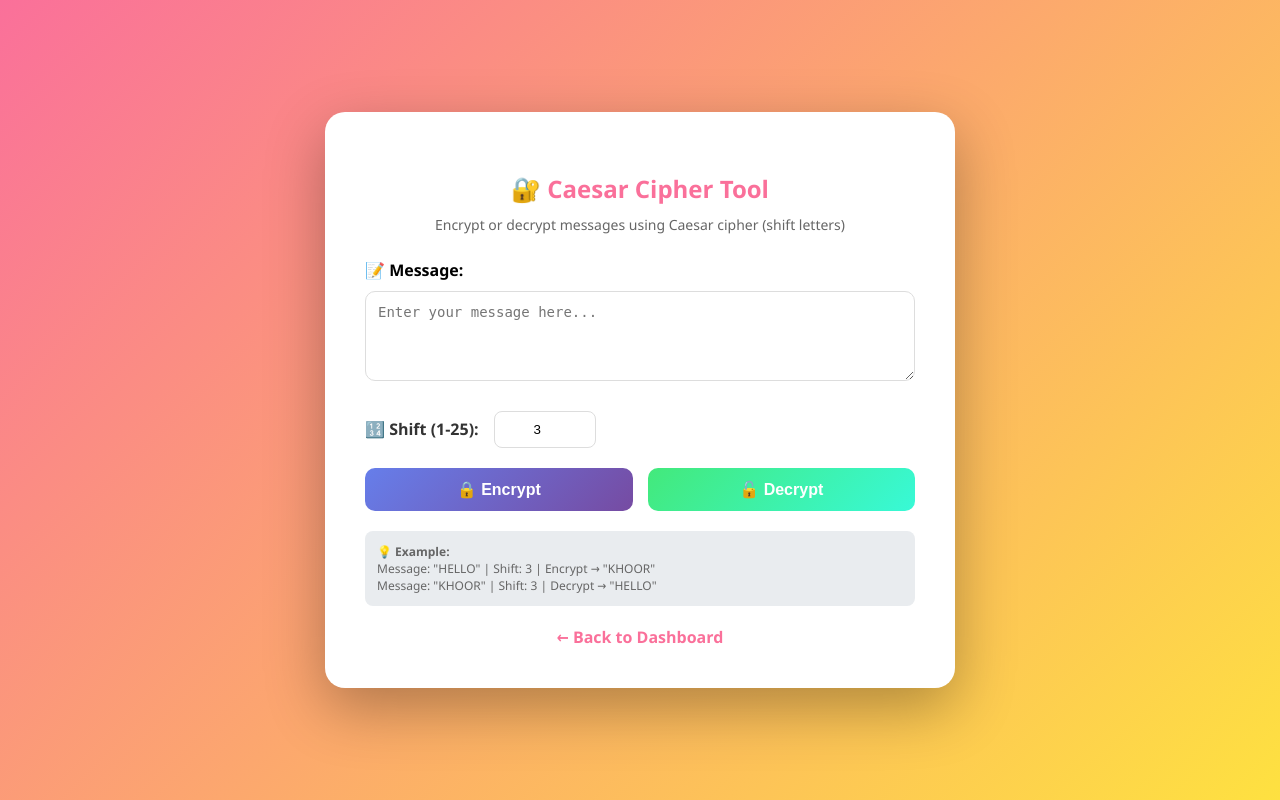
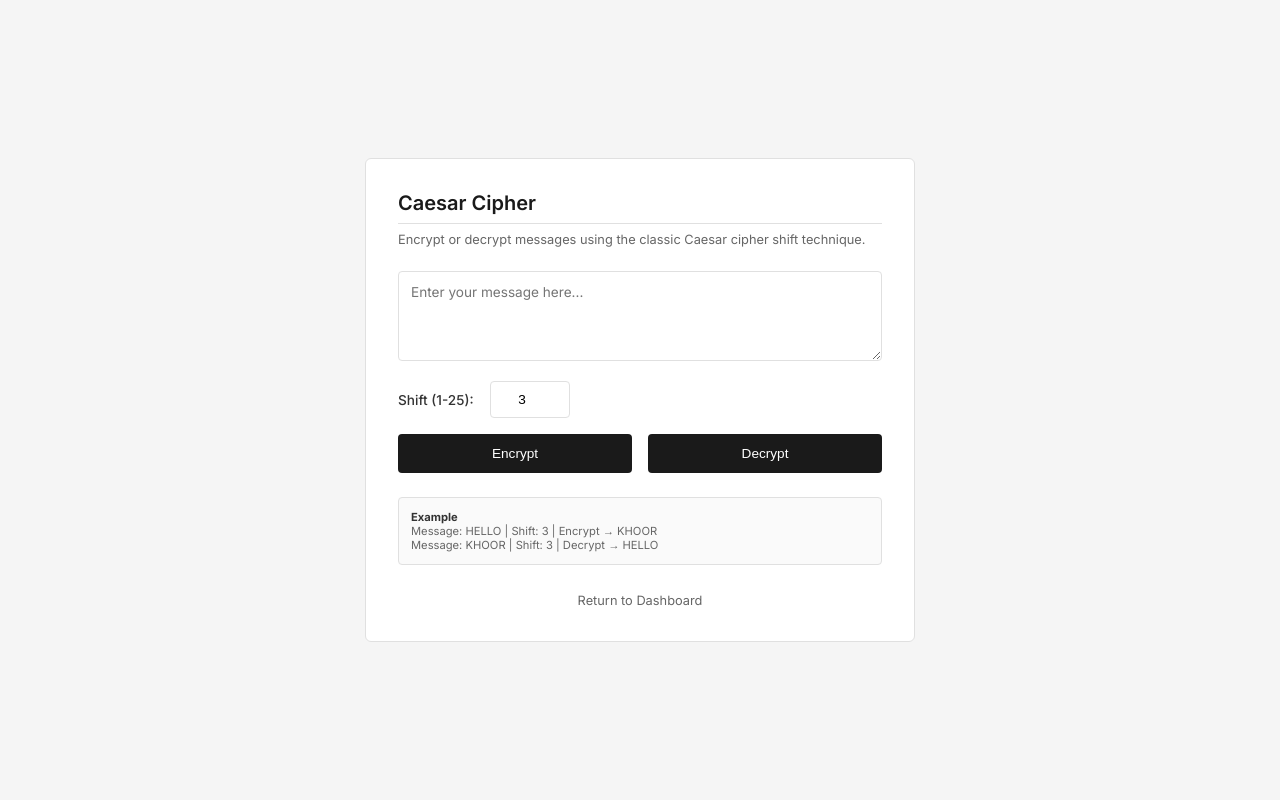
Before and after one commit to f2024408280-blip/Cyber-Sheild-Open-Source-Software-Development-Project, a Flask app: page /cipher in a window 1280 px wide. Run offline with Flask 3, Linux system fonts and the light colour scheme.

Commit message:
Caesar Cipher

```diff
--- a/templates/cipher.html
+++ b/templates/cipher.html
@@ -4,165 +4,203 @@
     <meta charset="UTF-8">
     <meta name="viewport" content="width=device-width, initial-scale=1.0">
     <title>Caesar Cipher - CyberShield</title>
+    <link href="https://fonts.googleapis.com/css2?family=Inter:wght@300;400;500;600;700&display=swap" rel="stylesheet">
     <style>
+        * {
+            margin: 0;
+            padding: 0;
+            box-sizing: border-box;
+        }
+
         body {
-            font-family: 'Segoe UI', Tahoma, Geneva, Verdana, sans-serif;
-            background: linear-gradient(135deg, #fa709a, #fee140);
+            font-family: 'Inter', sans-serif;
+            background: #f5f5f5;
+            color: #1a1a1a;
             min-height: 100vh;
-            margin: 0;
             display: flex;
             justify-content: center;
             align-items: center;
+            padding: 2rem;
         }
+
         .container {
-            background: white;
-            padding: 40px;
-            border-radius: 20px;
-            width: 550px;
-            box-shadow: 0 20px 60px rgba(0,0,0,0.3);
+            max-width: 550px;
+            width: 100%;
+            background: #ffffff;
+            border: 1px solid #e0e0e0;
+            border-radius: 6px;
+            padding: 2rem;
         }
+
         h2 {
-            text-align: center;
-            color: #fa709a;
-            margin-bottom: 10px;
+            font-size: 1.25rem;
+            font-weight: 600;
+            margin-bottom: 0.5rem;
+            padding-bottom: 0.5rem;
+            border-bottom: 1px solid #e0e0e0;
         }
+
         .description {
-            text-align: center;
+            font-size: 0.8rem;
             color: #666;
-            margin-bottom: 25px;
-            font-size: 14px;
+            margin-bottom: 1.5rem;
         }
+
         textarea {
             width: 100%;
-            padding: 12px;
-            margin: 10px 0;
-            border: 1px solid #ddd;
-            border-radius: 10px;
-            box-sizing: border-box;
-            font-size: 14px;
-            font-family: monospace;
+            padding: 0.75rem;
+            margin-bottom: 1rem;
+            border: 1px solid #e0e0e0;
+            border-radius: 4px;
+            font-size: 0.85rem;
+            font-family: 'Inter', monospace;
             resize: vertical;
         }
-        .shift-container {
+
+        textarea:focus {
+            outline: none;
+            border-color: #1a1a1a;
+        }
+
+        .shift-group {
             display: flex;
             align-items: center;
-            gap: 15px;
-            margin: 15px 0;
+            gap: 1rem;
+            margin-bottom: 1rem;
         }
-        .shift-container label {
-            font-weight: bold;
+
+        .shift-group label {
+            font-size: 0.85rem;
+            font-weight: 500;
             color: #333;
         }
+
         input[type="number"] {
-            padding: 10px;
-            border: 1px solid #ddd;
-            border-radius: 8px;
             width: 80px;
+            padding: 0.6rem;
+            border: 1px solid #e0e0e0;
+            border-radius: 4px;
+            font-size: 0.85rem;
             text-align: center;
         }
-        .buttons {
+
+        input[type="number"]:focus {
+            outline: none;
+            border-color: #1a1a1a;
+        }
+
+        .button-group {
             display: flex;
-            gap: 15px;
-            margin: 20px 0;
+            gap: 1rem;
+            margin: 1rem 0;
         }
+
         button {
             flex: 1;
-            padding: 12px;
+            padding: 0.75rem;
+            background: #1a1a1a;
+            color: #ffffff;
             border: none;
-            border-radius: 10px;
+            border-radius: 4px;
+            font-size: 0.85rem;
+            font-weight: 500;
             cursor: pointer;
-            font-size: 16px;
-            font-weight: bold;
-            transition: transform 0.2s;
         }
+
         button:hover {
-            transform: scale(1.02);
+            background: #333;
         }
-        .btn-encrypt {
-            background: linear-gradient(135deg, #667eea, #764ba2);
-            color: white;
+
+        .result-box {
+            margin-top: 1.5rem;
+            padding: 1rem;
+            background: #fafafa;
+            border: 1px solid #e0e0e0;
+            border-radius: 4px;
         }
-        .btn-decrypt {
-            background: linear-gradient(135deg, #43e97b, #38f9d7);
-            color: white;
+
+        .result-box h4 {
+            font-size: 0.7rem;
+            font-weight: 600;
+            margin-bottom: 0.5rem;
+            color: #666;
+            text-transform: uppercase;
+            letter-spacing: 0.5px;
         }
-        .result {
-            margin-top: 25px;
-            padding: 20px;
-            border-radius: 10px;
-            background: #f8f9fa;
-            border-left: 4px solid #fa709a;
+
+        .result-box p {
+            font-family: monospace;
+            font-size: 0.9rem;
+            word-break: break-all;
+            color: #1a1a1a;
         }
-        .result h4 {
-            margin: 0 0 10px 0;
+
+        .example {
+            margin-top: 1.5rem;
+            padding: 0.75rem;
+            background: #fafafa;
+            border: 1px solid #e0e0e0;
+            border-radius: 4px;
+            font-size: 0.7rem;
+            color: #666;
+        }
+
+        .example strong {
             color: #333;
         }
-        .result p {
-            margin: 0;
-            word-break: break-all;
-            font-size: 16px;
-            font-family: monospace;
-            color: #555;
+
+        .nav-link {
+            text-align: center;
+            margin-top: 1.5rem;
         }
-        .example {
-            background: #e9ecef;
-            padding: 12px;
-            border-radius: 8px;
-            margin-top: 20px;
-            font-size: 12px;
+
+        .nav-link a {
             color: #666;
+            text-decoration: none;
+            font-size: 0.8rem;
         }
-        .back {
-            text-align: center;
-            margin-top: 20px;
-        }
-        .back a {
-            color: #fa709a;
-            text-decoration: none;
-            font-weight: bold;
-        }
-        .back a:hover {
-            text-decoration: underline;
+
+        .nav-link a:hover {
+            color: #1a1a1a;
         }
     </style>
 </head>
 <body>
     <div class="container">
-        <h2>🔐 Caesar Cipher Tool</h2>
+        <h2>Caesar Cipher</h2>
         <div class="description">
-            Encrypt or decrypt messages using Caesar cipher (shift letters)
+            Encrypt or decrypt messages using the classic Caesar cipher shift technique.
         </div>
 
         <form method="POST">
-            <label><strong>📝 Message:</strong></label>
             <textarea name="message" rows="4" placeholder="Enter your message here..." required></textarea>
 
-            <div class="shift-container">
-                <label><strong>🔢 Shift (1-25):</strong></label>
+            <div class="shift-group">
+                <label>Shift (1-25):</label>
                 <input type="number" name="shift" min="1" max="25" value="3" required>
             </div>
 
-            <div class="buttons">
-                <button type="submit" name="action" value="encrypt" class="btn-encrypt">🔒 Encrypt</button>
-                <button type="submit" name="action" value="decrypt" class="btn-decrypt">🔓 Decrypt</button>
+            <div class="button-group">
+                <button type="submit" name="action" value="encrypt">Encrypt</button>
+                <button type="submit" name="action" value="decrypt">Decrypt</button>
             </div>
         </form>
 
         {% if result %}
-        <div class="result">
-            <h4>📌 Result:</h4>
+        <div class="result-box">
+            <h4>Result</h4>
             <p>{{ result }}</p>
         </div>
         {% endif %}
 
         <div class="example">
-            <strong>💡 Example:</strong><br>
-            Message: "HELLO" | Shift: 3 | Encrypt → "KHOOR"<br>
-            Message: "KHOOR" | Shift: 3 | Decrypt → "HELLO"
+            <strong>Example</strong><br>
+            Message: HELLO | Shift: 3 | Encrypt → KHOOR<br>
+            Message: KHOOR | Shift: 3 | Decrypt → HELLO
         </div>
 
-        <div class="back">
-            <a href="/dashboard">← Back to Dashboard</a>
+        <div class="nav-link">
+            <a href="/dashboard">Return to Dashboard</a>
         </div>
     </div>
 </body>
```
